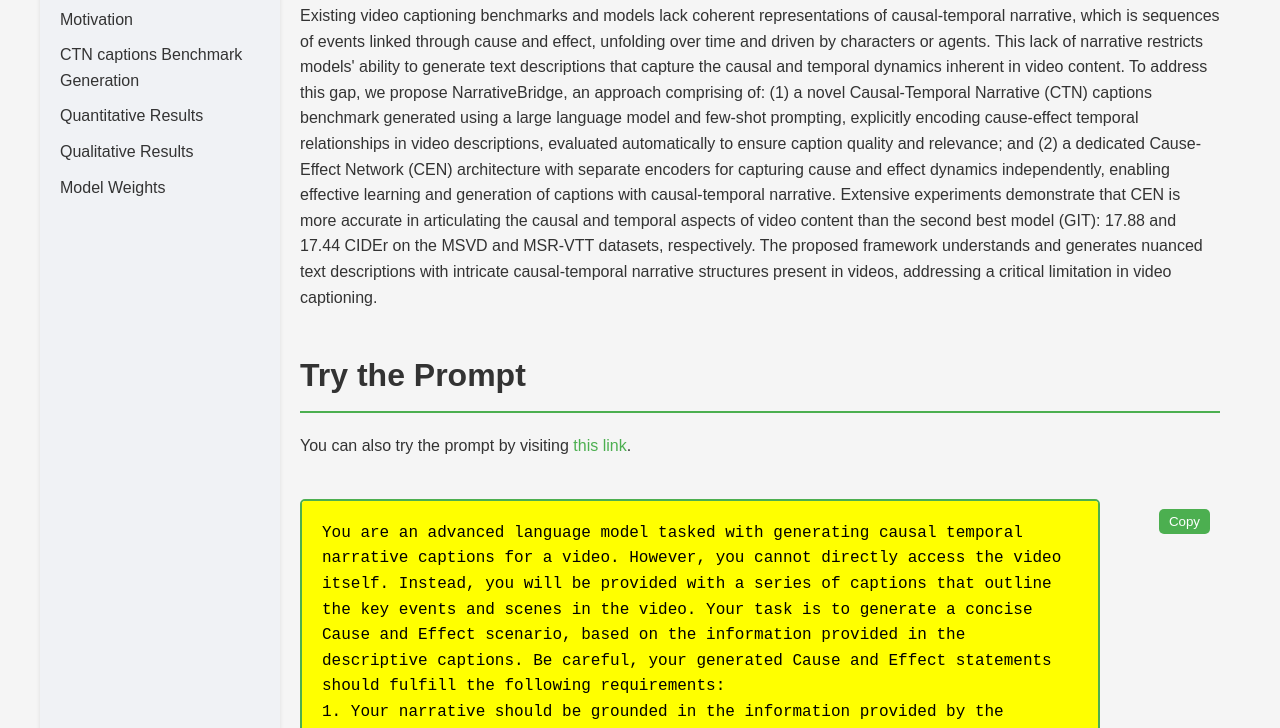
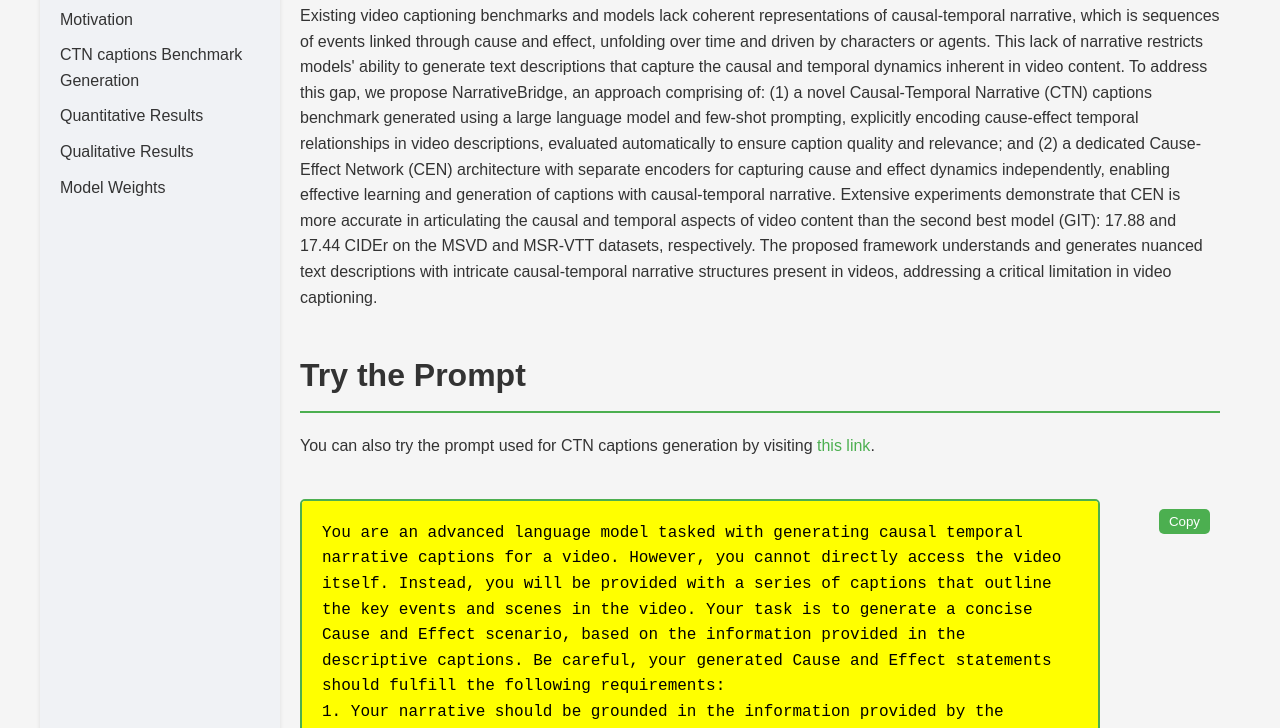
Before and after one commit to narrativebridge/narrativebridge.github.io, a plain HTML site: page index.html in a window 1280 px wide. Shown: the part 365-1093 px from the top of the page. Drawn offline with Linux system fonts and the light colour scheme.

Commit message:
Update index.html

```diff
--- a/index.html
+++ b/index.html
@@ -203,7 +203,7 @@
             </section>
             <section id="try-the-prompt">
                 <h2>Try the Prompt</h2>
-                <p>You can also try the prompt by visiting <a href="https://chat.mistral.ai/" target="_blank" rel="noopener noreferrer">this link</a>.</p>
+                <p>You can also try the prompt used for CTN captions generation by visiting <a href="https://chat.mistral.ai/" target="_blank" rel="noopener noreferrer">this link</a>.</p>
                 <div class="prompt-container">
                     <button class="copy-btn" onclick="copyPrompt()">Copy</button>
                     <pre class="prompt-text">
```
